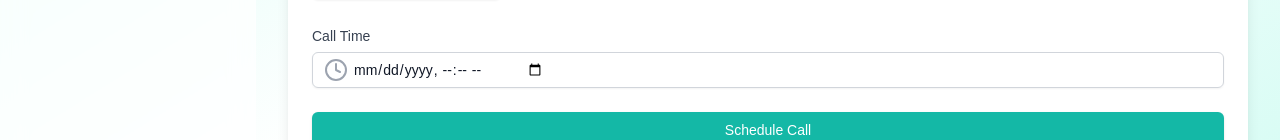
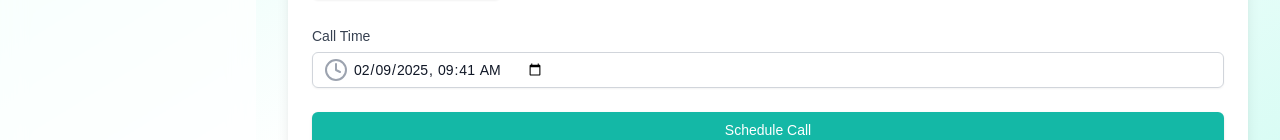
Before and after one commit to hiiien/uga, a Next.js app: page /dashboard/messageScheduler in a window 1280 px wide. Shown: the part 452-592 px from the top of the page. Built offline with nearby package versions, Linux system fonts and the light colour scheme.

Commit message:
call scheduler is done

```diff
--- a/src/app/dashboard/messageScheduler/page.tsx
+++ b/src/app/dashboard/messageScheduler/page.tsx
@@ -6,11 +6,22 @@ import { Button } from "@/components/ui/button"
 import { Input } from "@/components/ui/input"
 import { Label } from "@/components/ui/label"
 import { Sidebar } from "../sidebar"
+import { useEffect } from "react"
 
 export default function ScheduleCall() {
   const [name, setName] = useState("")
   const [phoneNumbers, setPhoneNumbers] = useState([""])
-  const [trigger_time, setTimestamp] = useState("")
+  const [trigger_time, setTimestamp] = useState(() => {
+    if (typeof window === "undefined") return ""; // Ensure SSR doesn't mismatch
+    const now = new Date();
+    now.setMinutes(now.getMinutes() + 5);
+    return now.toISOString().slice(0, 16);
+  });
+
+  useEffect(() => {
+    console.log("Initial Trigger Time (Client):", trigger_time);
+  }, []);
+
 
   const addPhoneNumber = () => {
     setPhoneNumbers([...phoneNumbers, ""])
@@ -28,26 +39,39 @@ export default function ScheduleCall() {
   }
 
   const handleSubmit = async (e: React.FormEvent) => {
-    e.preventDefault()
-    // Handle form submission here
+    e.preventDefault();
     try {
-      const updatedNumbers = phoneNumbers.map((number) => "+1" + number)
-      setPhoneNumbers(updatedNumbers)
-      const response = await fetch("localhost:8080/schedule_call", {
+      const tasks = phoneNumbers.map((number) => ({
+        to_number: "+1" + number,
+      }));
+
+      const dateObject = new Date(trigger_time);
+      const trigger_timestamp = dateObject.getTime(); // Keep as milliseconds ✅
+
+      const now = Date.now();
+      if (trigger_timestamp <= now) {
+        alert("Please select a future time for the call.");
+        return;
+      }
+
+      const requestBody = JSON.stringify({ name, tasks, trigger_timestamp });
+      console.log("Sending Request:", requestBody); // Debug log
+
+      const response = await fetch("http://localhost:8080/schedule_call", {
         method: "POST",
         headers: {
           "Content-Type": "application/json",
         },
-        body: JSON.stringify({ name, updatedNumbers, trigger_time }),
+        body: requestBody,
       });
-      console.log("Response ", response)
+
       const data = await response.json();
-      console.log("Data ", data)
+      console.log("Response Data:", data);
     } catch (error) {
       console.error("Error scheduling call:", error);
     }
-    console.log({ name, phoneNumbers, trigger_time })
-  }
+  };
+
 
   return (
     <div className="flex min-h-screen bg-gradient-to-br from-teal-100 via-white to-teal-100 text-gray-900">
```
